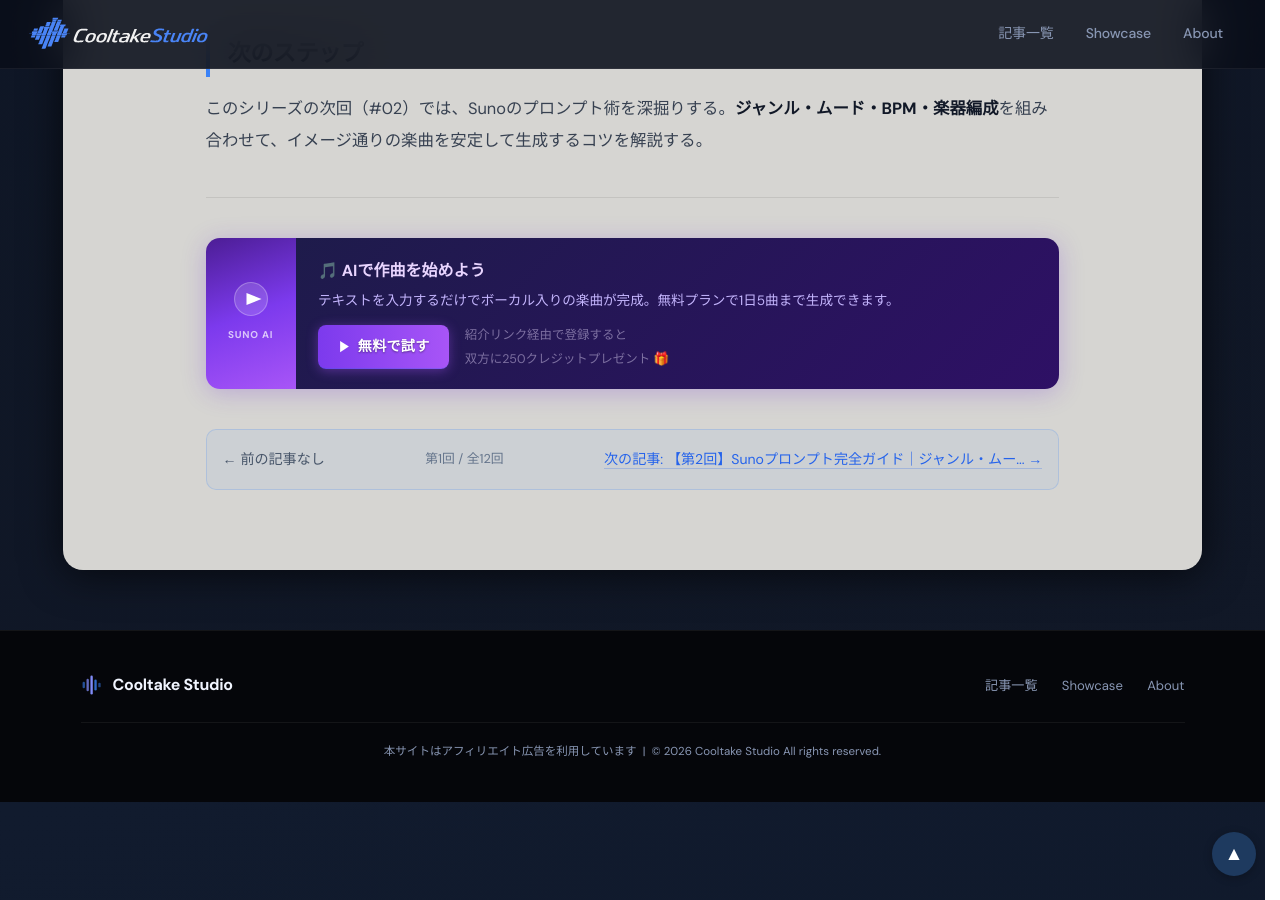
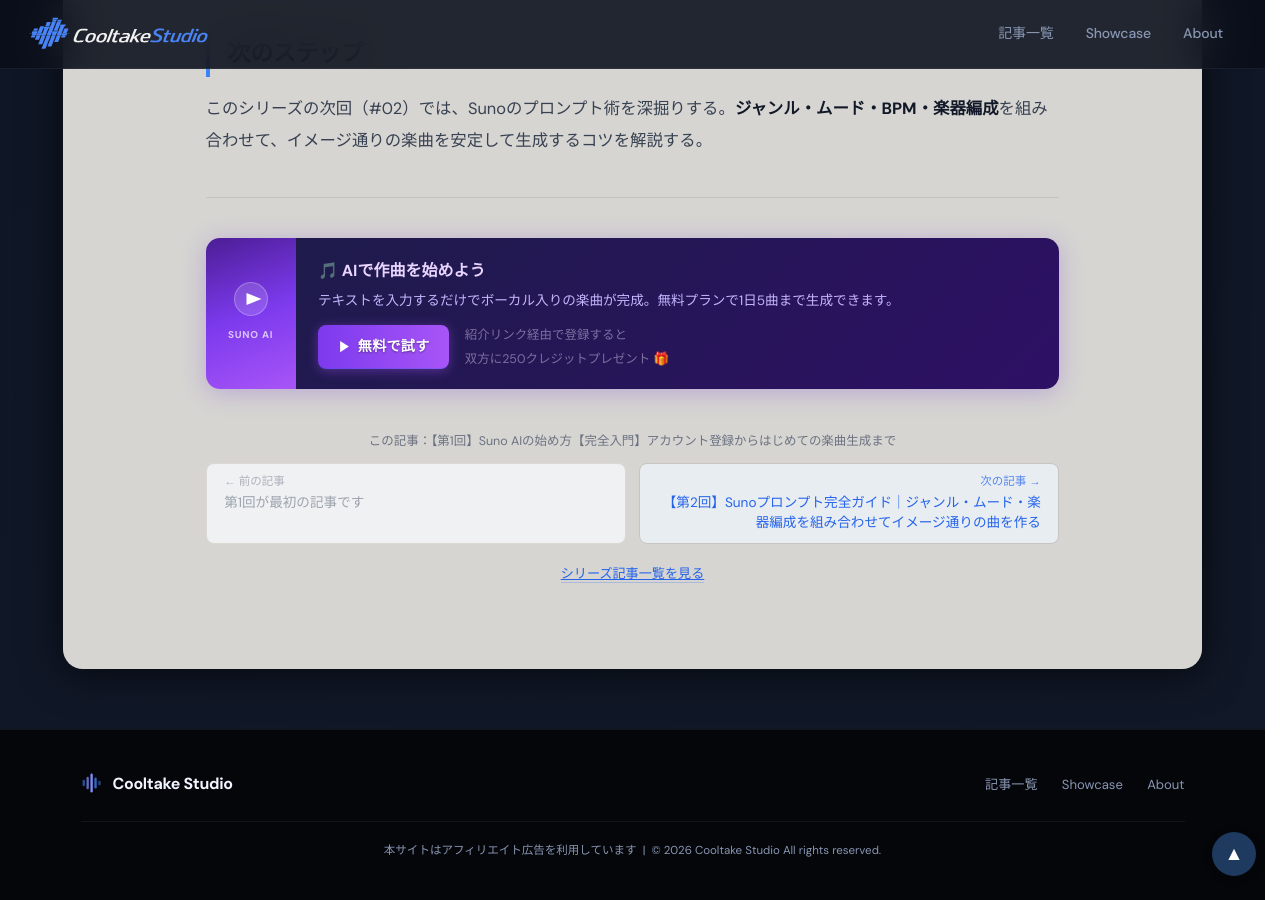
Before and after one commit to cooltake/cooltake.github.io, a Jekyll site: the page built from _posts/2026-06-22-suno-guide-01.md, in a window 1280 px wide and 900 px high, scrolled down 3666 px. Built offline with Jekyll 4.4.1, drawn with Linux system fonts in a browser that asks for light colours; some web fonts are replaced.

Commit message:
deploy: Suno guide series update (_includes/suno-series-nav.html)

```diff
--- a/_includes/suno-series-nav.html
+++ b/_includes/suno-series-nav.html
@@ -9,20 +9,31 @@
   {% if n == prev_num %}{% assign prev_post = post %}{% endif %}
   {% if n == next_num %}{% assign next_post = post %}{% endif %}
 {% endfor %}
-<nav class="series-nav" style="display:flex;justify-content:space-between;align-items:center;margin:2rem 0;padding:1rem;background:rgba(59,130,246,.06);border:1px solid rgba(59,130,246,.2);border-radius:10px;font-size:.88rem;">
-  <div>
+<div style="margin:2rem 0;">
+  <p style="text-align:center;font-size:.78rem;color:#6b7280;margin-bottom:.6rem;">この記事：{{ page.title }}</p>
+  <div style="display:flex;flex-wrap:wrap;gap:.8rem;">
     {% if prev_post %}
-      <a href="{{ prev_post.url }}" style="color:#60a5fa;">← 前の記事: {{ prev_post.title | truncate: 30 }}</a>
+    <a href="{{ prev_post.url }}" style="flex:1;min-width:200px;display:block;padding:.6rem 1.1rem;background:#e8edf2;border:1px solid #c8c5c0;border-radius:8px;color:#1e3a5f;text-decoration:none;font-size:.85rem;line-height:1.5;">
+      <span style="display:block;font-size:.72rem;opacity:.75;margin-bottom:2px;">← 前の記事</span>
+      <span>{{ prev_post.title }}</span>
+    </a>
     {% else %}
-      <span style="color:#475569;">← 前の記事なし</span>
+    <div style="flex:1;min-width:200px;display:block;padding:.6rem 1.1rem;background:#f0f1f3;border:1px solid #dcd9d4;border-radius:8px;color:#9ca3af;font-size:.85rem;line-height:1.5;">
+      <span style="display:block;font-size:.72rem;opacity:.8;margin-bottom:2px;">← 前の記事</span>
+      <span>第1回が最初の記事です</span>
+    </div>
+    {% endif %}
+    {% if next_post %}
+    <a href="{{ next_post.url }}" style="flex:1;min-width:200px;text-align:right;display:block;padding:.6rem 1.1rem;background:#e8edf2;border:1px solid #c8c5c0;border-radius:8px;color:#1e3a5f;text-decoration:none;font-size:.85rem;line-height:1.5;">
+      <span style="display:block;font-size:.72rem;opacity:.75;margin-bottom:2px;">次の記事 →</span>
+      <span>{{ next_post.title }}</span>
+    </a>
+    {% else %}
+    <div style="flex:1;min-width:200px;text-align:right;display:block;padding:.6rem 1.1rem;background:#f0f1f3;border:1px solid #dcd9d4;border-radius:8px;color:#9ca3af;font-size:.85rem;line-height:1.5;">
+      <span style="display:block;font-size:.72rem;opacity:.8;margin-bottom:2px;">次の記事 →</span>
+      <span>第12回が最終回です</span>
+    </div>
     {% endif %}
   </div>
-  <div style="color:#64748b;font-size:.8rem;">第{{ current_num }}回 / 全12回</div>
-  <div>
-    {% if next_post %}
-      <a href="{{ next_post.url }}" style="color:#60a5fa;">次の記事: {{ next_post.title | truncate: 30 }} →</a>
-    {% else %}
-      <span style="color:#475569;">次の記事なし →</span>
-    {% endif %}
-  </div>
-</nav>
+  <p style="text-align:center;margin-top:.8rem;"><a href="/series-list.html?series=suno-guide" style="color:#1e3a5f;font-size:.82rem;text-decoration:underline;">シリーズ記事一覧を見る</a></p>
+</div>
```
